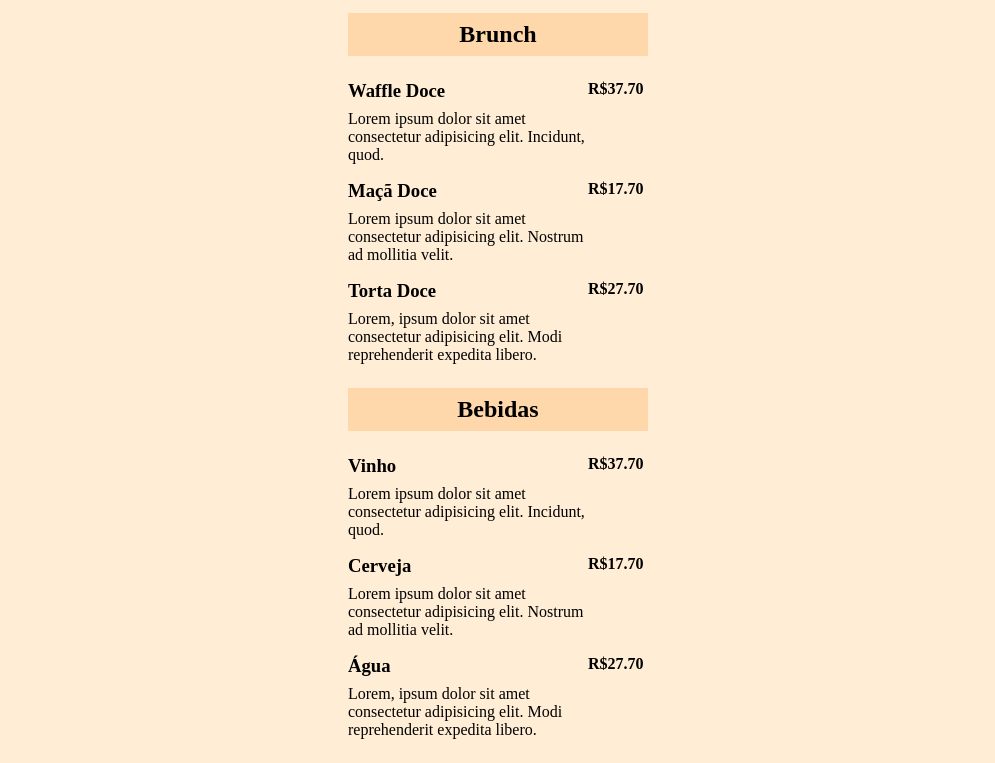
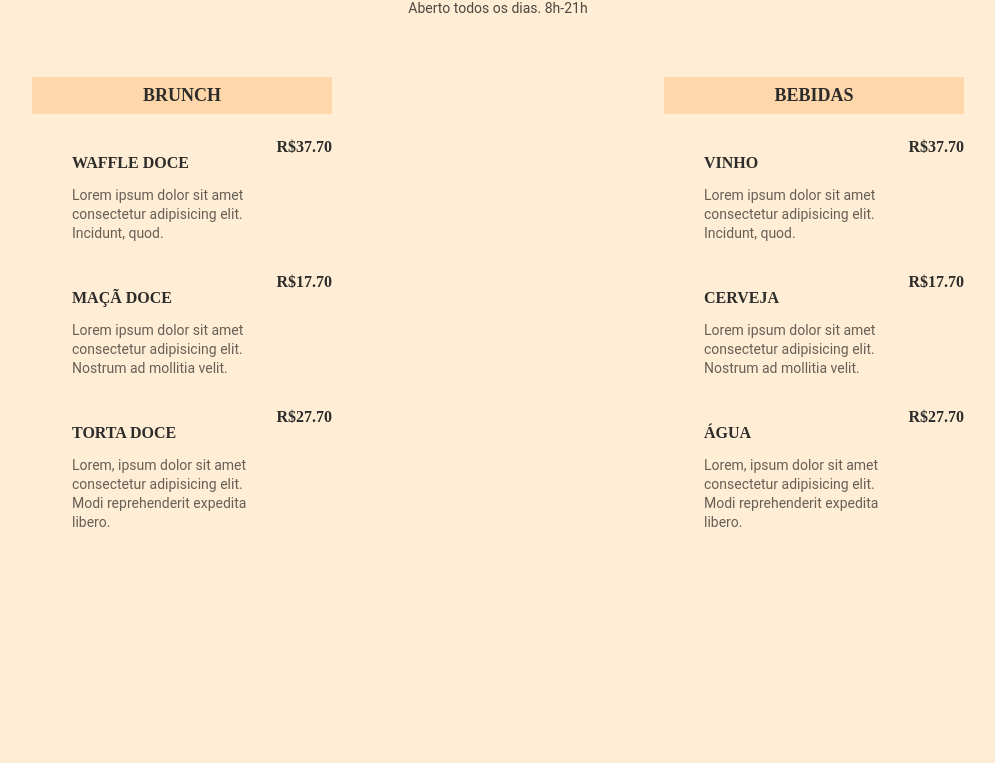
Before and after one commit to dscarv27/maratona-explorer-iii, a plain HTML site: page index.html in a window 1280 px wide. Shown: the part 106-869 px from the top of the page, without its empty margins (142-1137 px from the left). After the commit the page ends 800 px from the top, so only its background shows below. Drawn offline with Linux system fonts and the light colour scheme.

Commit message:
finalizando projeto original

```diff
--- a/styles.css
+++ b/styles.css
@@ -1,3 +1,5 @@
+@import url('https://fonts.googleapis.com/css2?family=Poppins:wght@200;400&family=Roboto&family=Roboto+Serif:opsz,wght@8..144,700&display=swap')
+
 *{
     margin: 0;
     padding: 0;
@@ -5,10 +7,17 @@
 
 body{
     background-color: #FFEDD5;
+    font-family: 'Roboto', sans-serif;
 }
 
 ul{
     list-style: none;
+}
+
+h1, h2, h3, .price{
+    font-family: 'Roboto Serif', serif;
+    text-transform: uppercase;
+    color: #2D2C2A;
 }
 
 header{
@@ -17,7 +26,22 @@ header{
 }
 
 header h1{
+    margin-bottom: 4px;
+    font-size: 28px;
+    line-height: 33px;
+
     color: #995000;
+}
+
+header p{
+    font-size: 14px;
+    line-height: 16px;
+
+    color: rgba(0, 0, 0, 0.7);
+}
+
+.sections{
+    display: flex;
 }
 
 header, section{
@@ -35,6 +59,7 @@ section h2{
     text-align: center;
 
     margin-bottom: 24px;
+    font-size: 18px;
 }
 
 ul li{
@@ -48,4 +73,17 @@ li .details{
 
 .details h3{
     margin-bottom: 8px;
+    font-size: 16px;
 }
+
+.details p{
+    color: rgba(0, 0, 0, 0.6);
+    font-size: 14px;
+    line-height: 19px;
+}
+
+@media(max-width: 630px){
+   .sections{
+    display: grid;
+   }
+}
```
Also changed, not shown: 2 other files.
